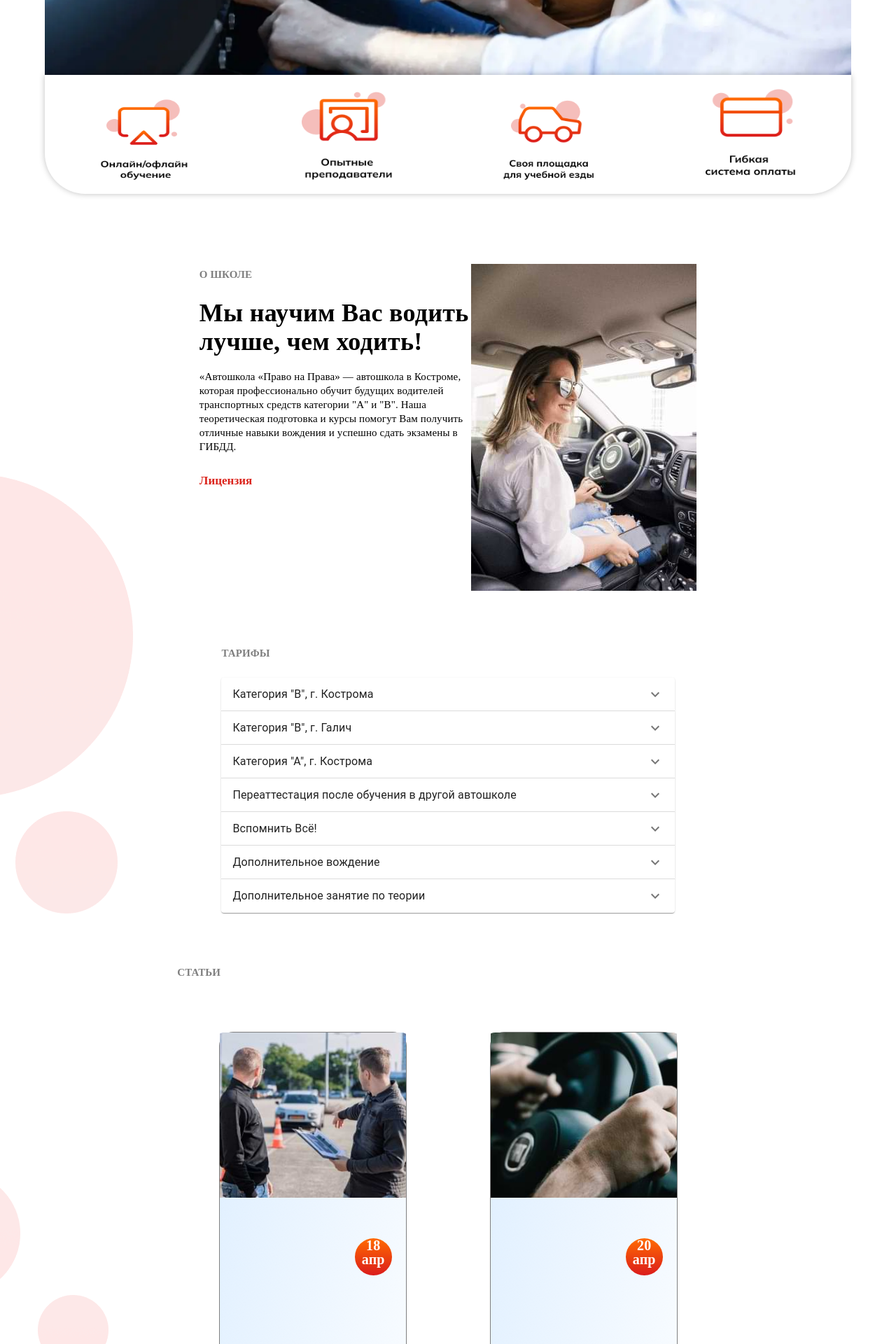
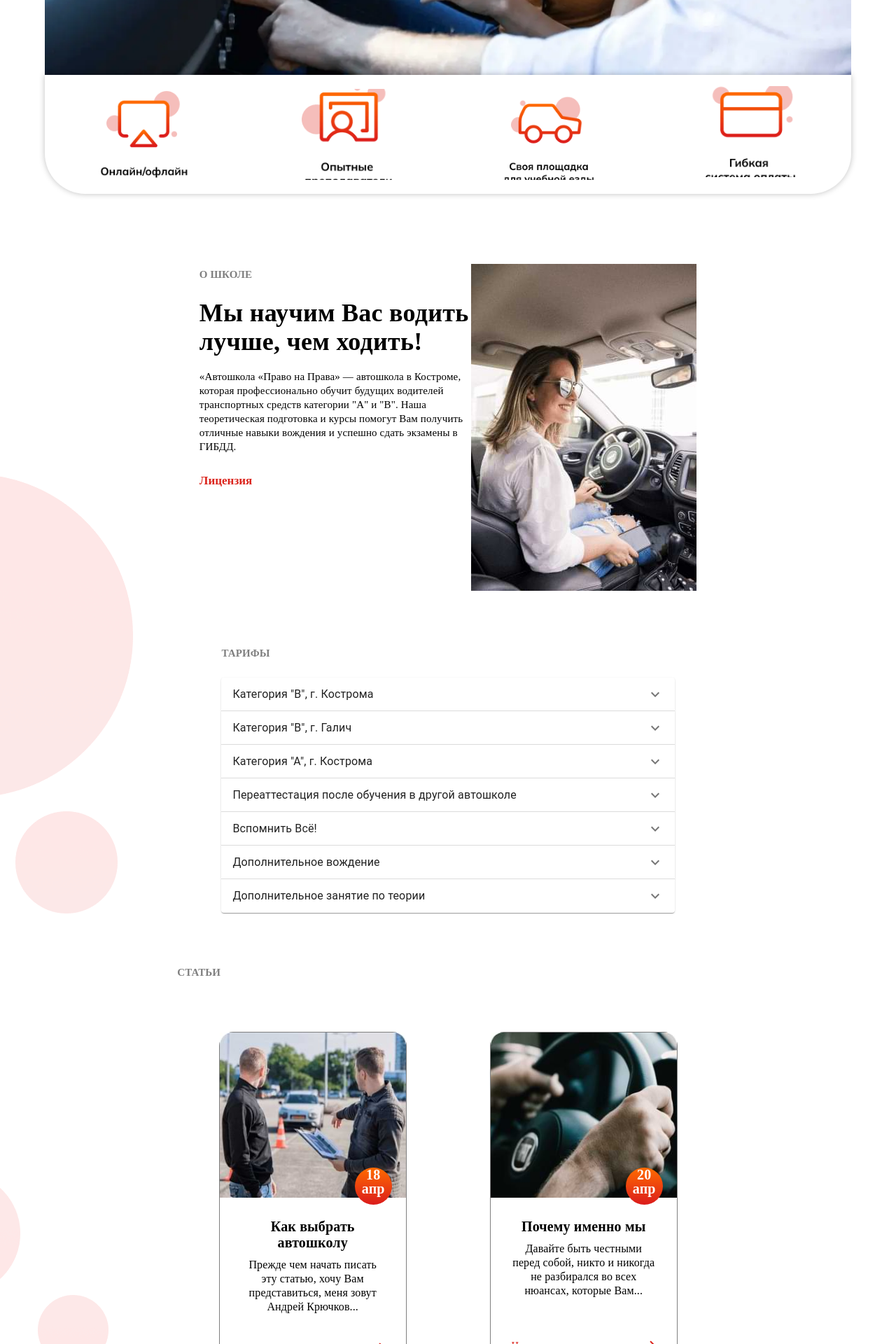
Before and after one commit to ArtemBelykh/onlineschool, a React (Create React App) app: page / in a window 1280 px wide. Shown: the part 660-2580 px from the top of the page at 70% size. Built offline with nearby package versions, Linux system fonts and the light colour scheme.

Commit message:
18.05.23

```diff
--- a/src/Components/Screen/FirstScreen.tsx
+++ b/src/Components/Screen/FirstScreen.tsx
@@ -58,16 +58,16 @@ const FirstScreen = () => {
                         flexWrap: "wrap",
                     }}>
                         <CardContent>
-                            <img style={{width: "130px", height: "130px"}} src="/pc.png" alt="pc"/>
+                            <ImageSchool style={{width: "130px", height: "130px"}} src="/pc.png" alt="pc"/>
                         </CardContent>
                         <CardContent>
-                            <img style={{width: "130px", height: "130px"}} src="/teacher.png" alt="teacher"/>
+                            <ImageSchool style={{width: "130px", height: "130px"}} src="/teacher.png" alt="teacher"/>
                         </CardContent>
                         <CardContent>
-                            <img style={{width: "130px", height: "130px"}} src="/cars.png" alt="cars"/>
+                            <ImageSchool style={{width: "130px", height: "130px"}} src="/cars.png" alt="cars"/>
                         </CardContent>
                         <CardContent>
-                            <img style={{width: "130px", height: "130px"}} src="/Maps.png" alt="maps"/>
+                            <ImageSchool style={{width: "130px", height: "130px"}} src="/Maps.png" alt="maps"/>
                         </CardContent>
                     </Card>
                 </Box>
--- a/src/loadImge.module.css
+++ b/src/loadImge.module.css
@@ -1,45 +1,10 @@
-.container {
-    background: linear-gradient(101.42deg, #DFEFFF -0.04%, rgba(223, 239, 255, 0.27) 94.2%);
-    box-sizing: border-box;
-    overflow: hidden;
-    width: 100%;
-    height: 100%;
-    position: relative;
-}
 
-.container::before {
-    content: '';
-    display: block;
-    position: absolute;
-    left: -150px;
-    top: 0;
-    height: 100%;
-    width: 150px;
-    background: linear-gradient(to right, transparent 0%, #26b3ff17 50%, transparent 100%);
-    animation: load 1s cubic-bezier(0.4, 0.0, 0.2, 1) infinite;
-}
-
-@keyframes load {
-    from {
-        left: -150px;
-    }
-    to   {
-        left: 100%;
-    }
-}
-
-.containerLoaded::before {
-    animation: none;
-}
 
 .image {
-    opacity: 0;
-    width: 100%;
-    height: 100%;
-    object-fit: cover;
-    transition: opacity .3s ease-in-out;
+    filter: blur(10px);
 }
 
 .imageLoaded {
-    opacity: 1;
+    filter: blur(0);
+    transition: filter 0.3s linear;
 }
```
